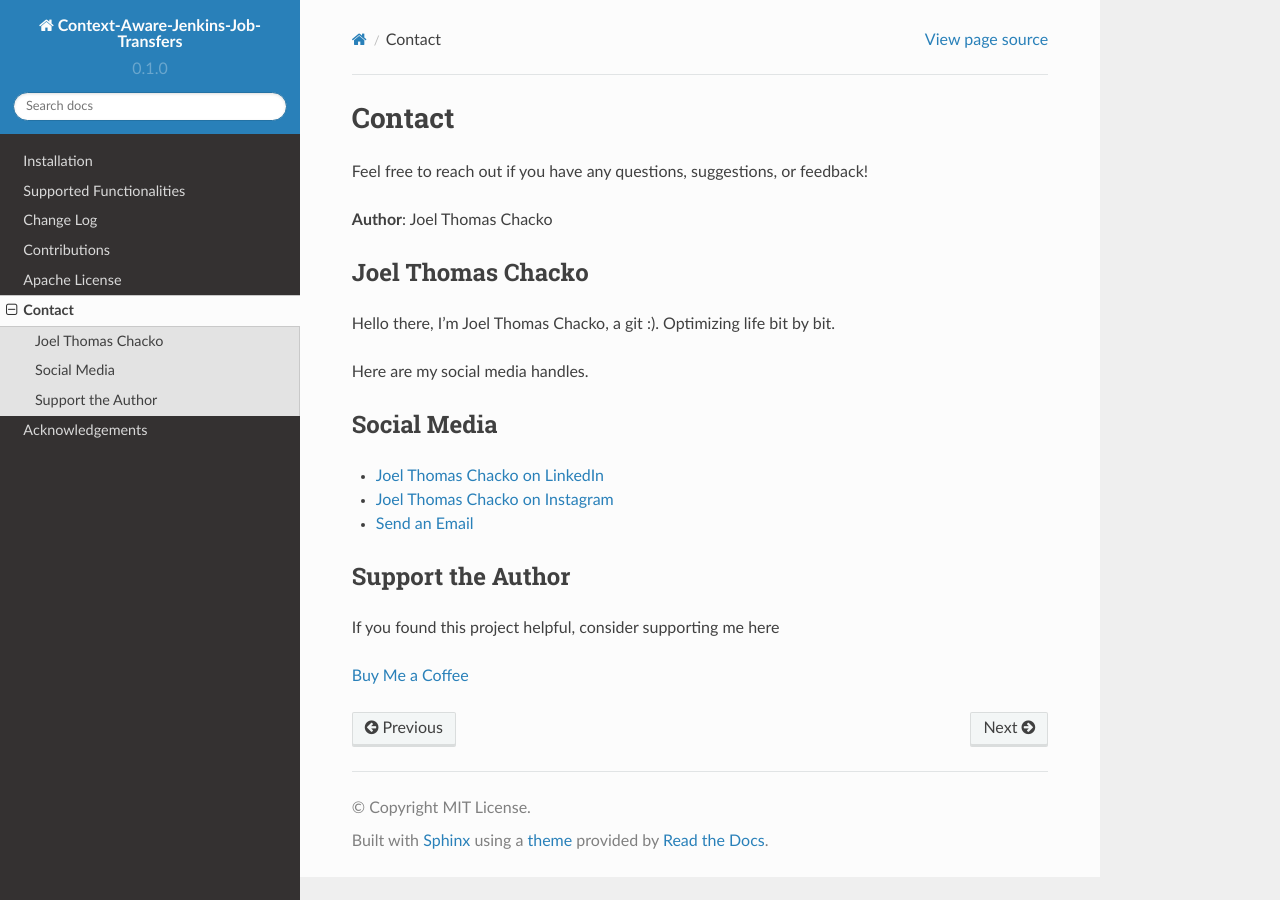
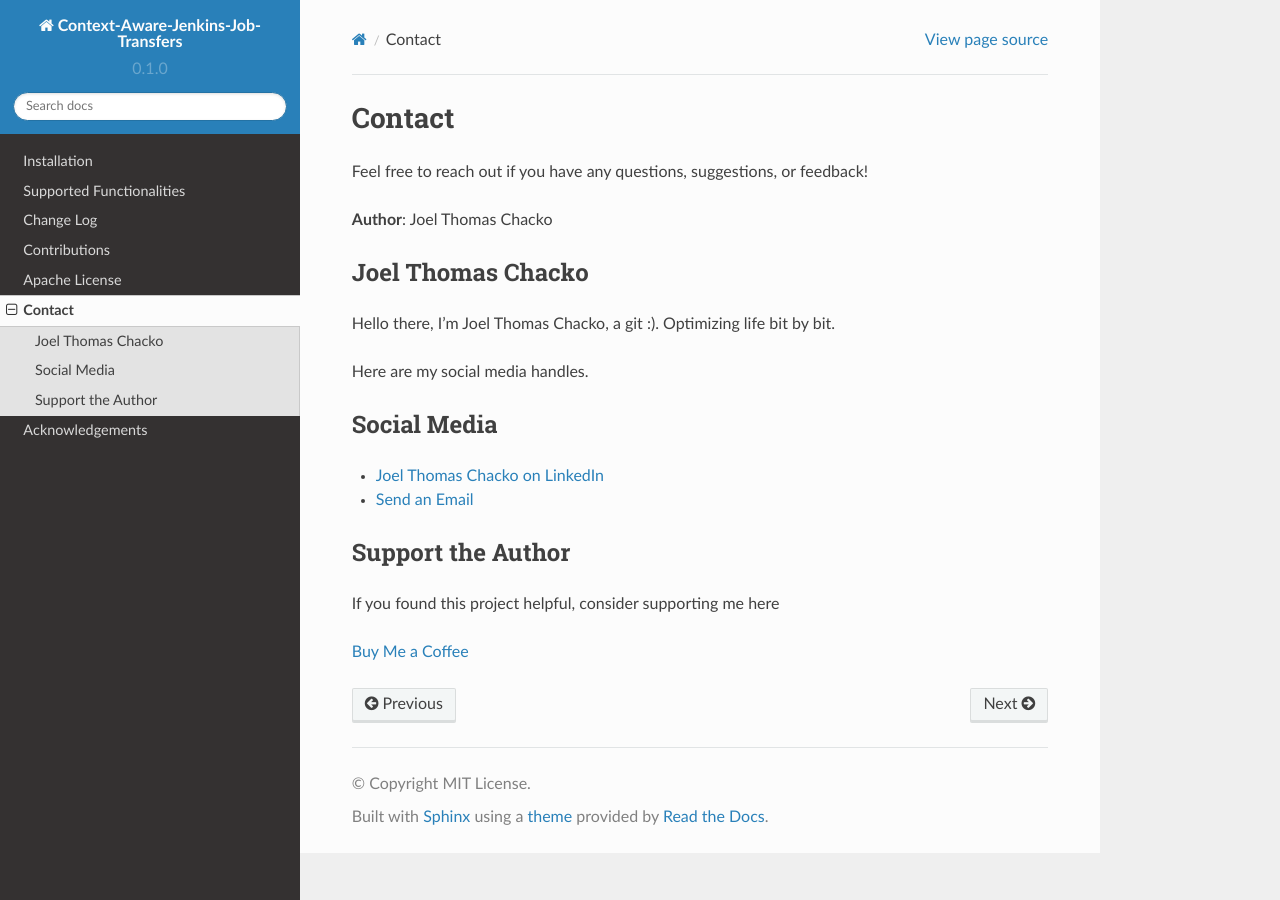
Before and after one commit to joelkariyalil/Context-Aware-Jenkins-Transfers-Documentation, a Sphinx documentation site: the page built from docs/source/contact.rst, in a window 1280 px wide. Built offline with Sphinx 7.4.7 and the Read the Docs theme 2.0.0, drawn with Linux system fonts in a browser that asks for light colours; pages that are not in the unit, such as notebooks, are missing from menus.

Commit message:
MOD: Changes in contact.rst

```diff
--- a/docs/source/contact.rst
+++ b/docs/source/contact.rst
@@ -17,7 +17,6 @@ Social Media
 ------------
 
 - `Joel Thomas Chacko on LinkedIn <https://www.linkedin.com/in/joelkariyalil/>`_
-- `Joel Thomas Chacko on Instagram <https://www.instagram.com/joelkariyalil>`_
 - `Send an Email <mailto:joelkariyalil@gmail.com>`_
 
 Support the Author
```
